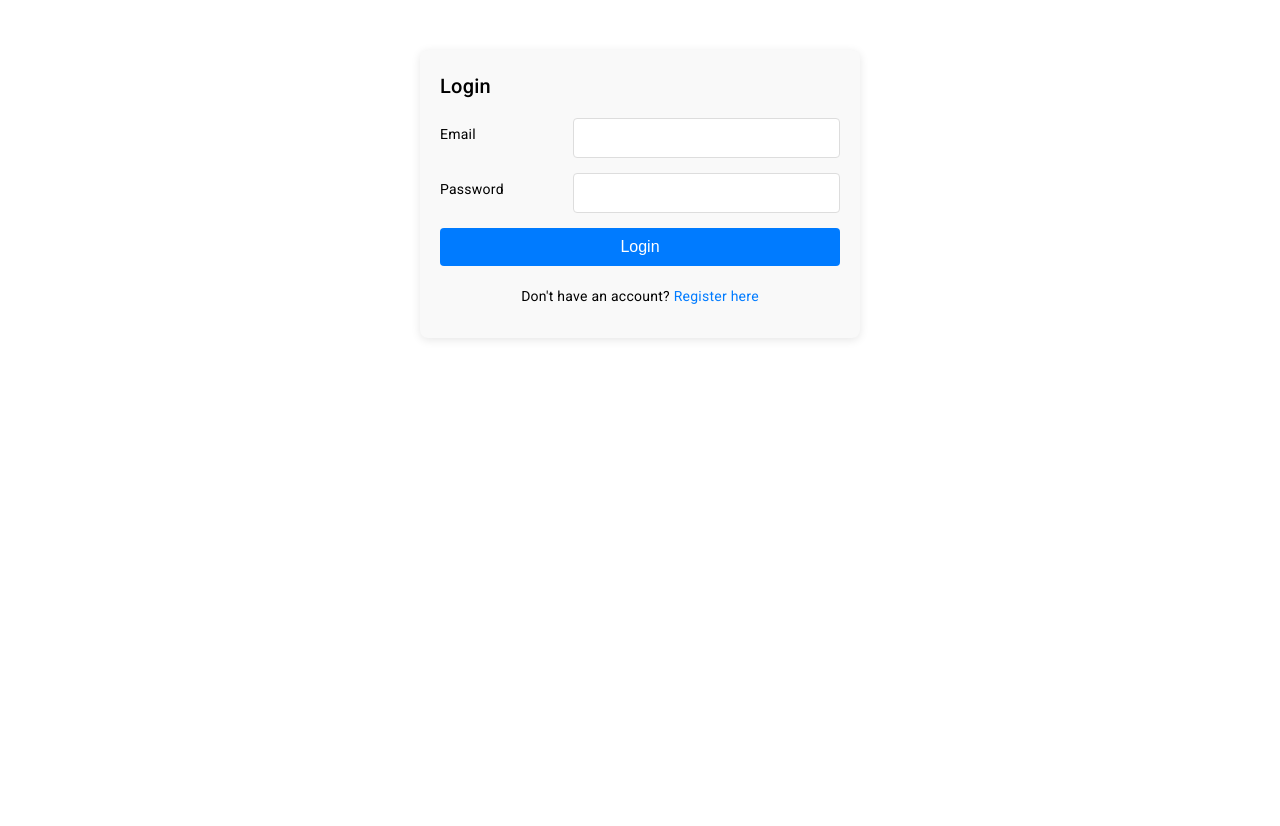
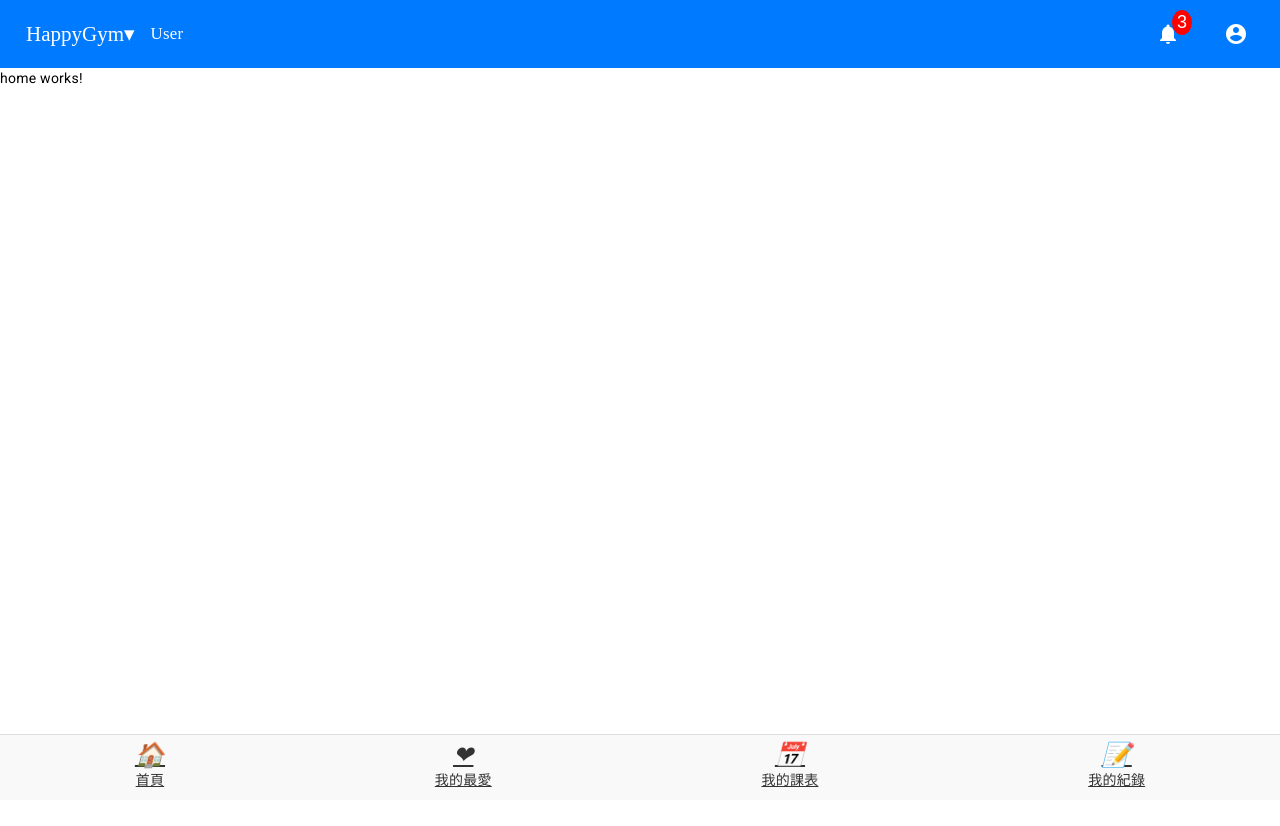
Before and after one commit to TurtleGods/WebAngular, an Angular app: page /main/home in a window 1280 px wide. Before the commit this address led to /login. Shown: the top 826 px of the page. After the commit the page ends 800 px from the top, so only its background shows below. Built offline with nearby package versions, Linux system fonts and the light colour scheme; a web font is replaced by a local one.

Commit message:
[feat] 加入main page的router 原來routes可以重複使用，很強

```diff
--- a/src/app/main/footer/footer.component.html
+++ b/src/app/main/footer/footer.component.html
@@ -1,17 +1,17 @@
 <div class="footer">
-    <a href="/home" class="footer-item">
+    <a href="/main/home" class="footer-item">
       <i class="icon home-icon"></i>
       <span>首頁</span>
     </a>
-    <a href="/favorites" class="footer-item">
+    <a href="/main/home" class="footer-item">
       <i class="icon favorite-icon"></i>
       <span>我的最愛</span>
     </a>
-    <a href="/schedule" class="footer-item">
+    <a href="/main/schedule" class="footer-item">
       <i class="icon schedule-icon"></i>
       <span>我的課表</span>
     </a>
-    <a href="/records" class="footer-item">
+    <a href="/main/schedule" class="footer-item">
       <i class="icon record-icon"></i>
       <span>我的紀錄</span>
     </a>
--- /dev/null
+++ b/src/app/main/home/home.component.html
@@ -0,0 +1 @@
+<p>home works!</p>
--- a/src/app/main/main.component.html
+++ b/src/app/main/main.component.html
@@ -3,7 +3,8 @@
      <app-topbar></app-topbar>
     <div class="content">
       <!-- Add your main page content here -->
-       <app-my-calendar></app-my-calendar>
+       <!-- <app-my-calendar></app-my-calendar> -->
+       <router-outlet></router-outlet>
     </div>
 
     <!-- Footer -->
--- a/src/app/main/main.component.ts
+++ b/src/app/main/main.component.ts
@@ -2,11 +2,12 @@ import { Component } from '@angular/core';
 import { FooterComponent } from "./footer/footer.component";
 import { MyCalendarComponent } from "./my-calendar/my-calendar.component";
 import { TopbarComponent } from "./topbar/topbar.component";
+import { RouterOutlet } from '@angular/router';
 
 @Component({
   selector: 'app-main',
   standalone: true,
-  imports: [FooterComponent, MyCalendarComponent, TopbarComponent],
+  imports: [FooterComponent, MyCalendarComponent, TopbarComponent, RouterOutlet],
   templateUrl: './main.component.html',
   styleUrl: './main.component.css'
 })
```
Also changed, not shown: src/app/app.routes.ts (+17 -5 lines), src/app/main/home/home.component.ts (added, +12 -0 lines), src/app/main/home/home.component.css (added), 1 other file (tests, documents, lock files or other folders).
